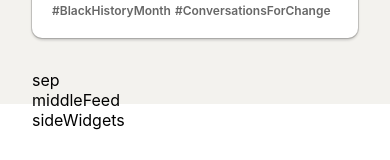
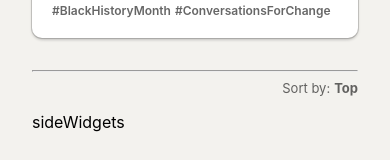
Before and after one commit to Bjthomas11/Linked-In-App-React-Redux, a React (Create React App) app: page / in a window 390 px wide. Shown: the part 820-980 px from the top of the page. Before the commit the page ends 950 px from the top, so only its background shows below. Built offline with nearby package versions, Linux system fonts and the light colour scheme.

Commit message:
added seperator

```diff
--- a/src/App.css
+++ b/src/App.css
@@ -19,7 +19,8 @@ p {
 
 main.main-body {
   background-color: #f3f2ee;
-  height: 100vh;
+  height: 100%;
+  padding-bottom: 6rem;
 }
 
 section.inner-body-container {
--- a/src/components/MiddleFeed/MiddleFeed.jsx
+++ b/src/components/MiddleFeed/MiddleFeed.jsx
@@ -7,7 +7,13 @@ const MiddleFeed = () => {
   return (
     <section className="middle-feed-container">
       <TopFeed />
-      sep <br /> middleFeed
+      <div className="sep-sorter">
+        <hr />
+        <p>
+          Sort by: <span>Top </span>
+        </p>
+      </div>
+      {/* feed */}
     </section>
   );
 };
--- a/src/components/MiddleFeed/middleFeed.css
+++ b/src/components/MiddleFeed/middleFeed.css
@@ -2,3 +2,42 @@
   flex: 0.6;
   height: fit-content;
 }
+
+.middle-feed-container .sep-sorter {
+  margin: 1rem 0;
+  display: flex;
+  align-items: center;
+  width: 100%;
+}
+
+.sep-sorter hr {
+  width: 90%;
+}
+
+.sep-sorter p {
+  width: 15%;
+  display: flex;
+  align-items: center;
+  justify-content: flex-end;
+  font-size: 13px;
+}
+
+.sep-sorter p span {
+  font-weight: 700;
+  margin-left: 0.25rem;
+}
+
+@media screen and (max-width: 1034px) {
+  .middle-feed-container .sep-sorter {
+    display: block;
+  }
+
+  .sep-sorter hr {
+    width: 100%;
+    margin-bottom: 0.5rem;
+  }
+
+  .sep-sorter p {
+    width: 100%;
+  }
+}
```
